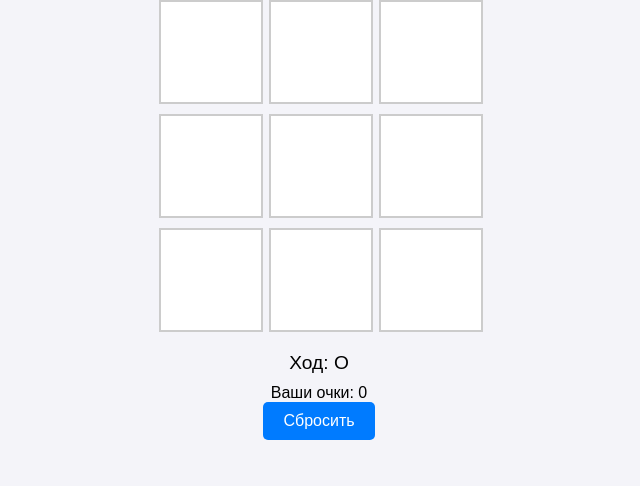
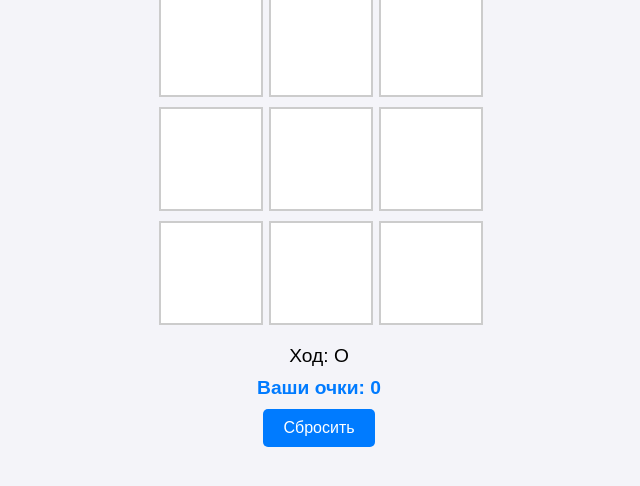
Before and after one commit to 0xWildcoin/my_test, a plain HTML site: page index.html in a window 1280 px wide. Shown: the part 220-706 px from the top of the page, without its empty margins (321-961 px from the left). Drawn offline with Linux system fonts and the light colour scheme.

Commit message:
Update style.css

```diff
--- a/style.css
+++ b/style.css
@@ -65,3 +65,9 @@ h1 {
 .reset-button:hover {
   background-color: #0056b3;
 }
+.score {
+  margin: 10px 0;
+  font-size: 1.2em;
+  color: #007bff;
+  font-weight: bold;
+}
```
